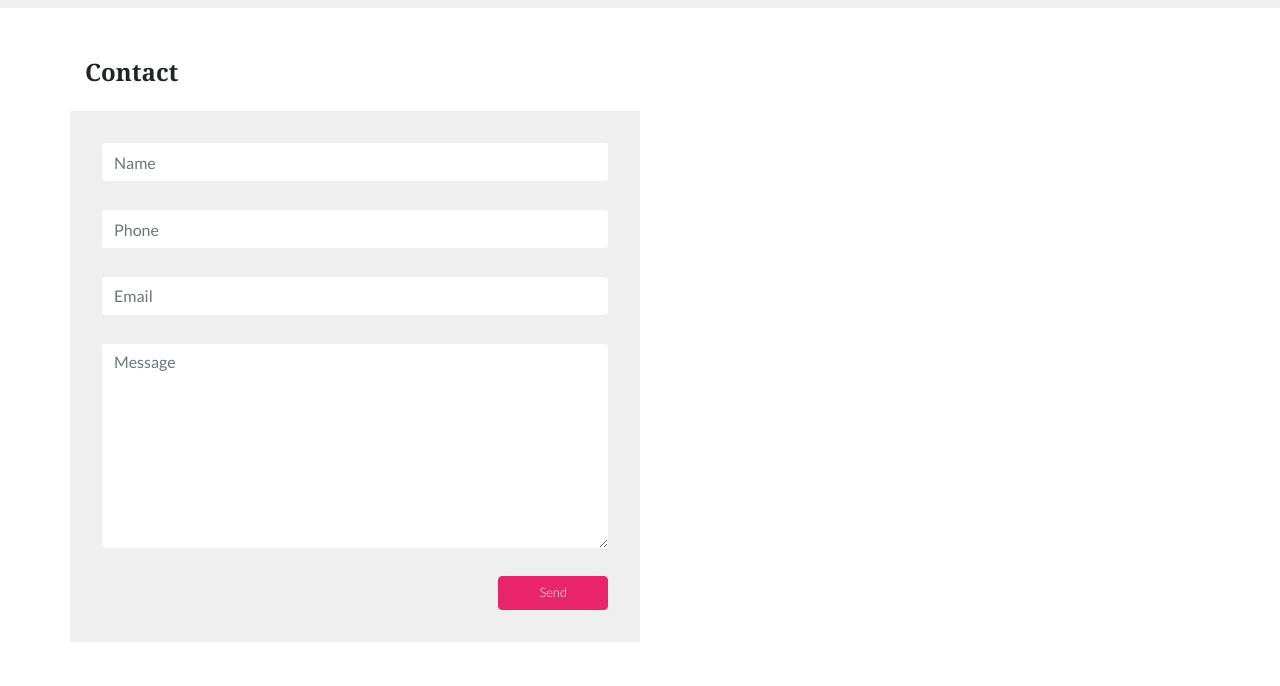
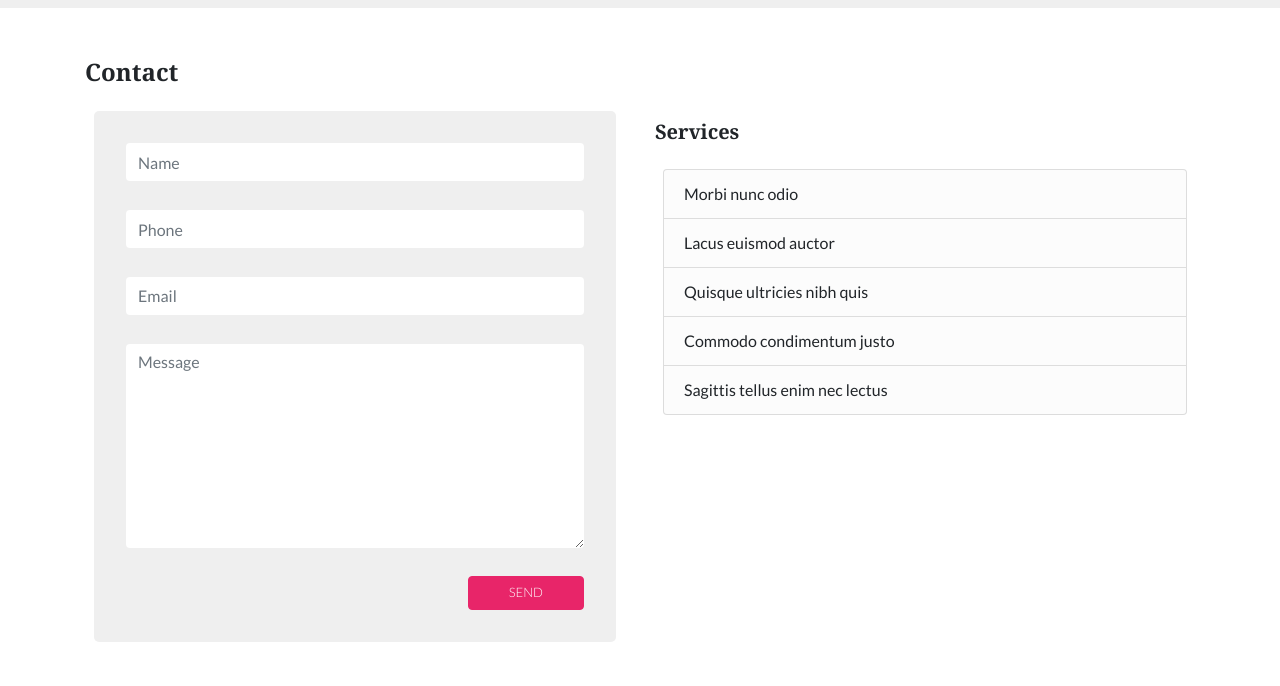
Before and after one commit to kallevikstyle/css-frameworks_ca, a website: page contact.html in a window 1280 px wide. Shown: the part 80-766 px from the top of the page. Drawn offline with nearby package versions, Linux system fonts and the light colour scheme.

Commit message:
Creating services section

```diff
--- a/assets/sass/partials/_layout.scss
+++ b/assets/sass/partials/_layout.scss
@@ -1,7 +1,9 @@
 main, article, header, nav, section, aside, footer {
 	display: block;
 }
-
+body {
+	min-height: 100vh;
+}
 // Buttons and links
 .btn-primary {
 	background-color: $color-highlight;
--- a/assets/sass/partials/modules/_contact.scss
+++ b/assets/sass/partials/modules/_contact.scss
@@ -1,12 +1,28 @@
-.contact-section {
+.contact {
     margin-top: $section-spacing;
     &__form {
         margin-top: $section-spacing / 3;
         background-color: $color-bg-shade;
+        border-radius: 5px;
         padding: 2rem;
+        padding-bottom: 1rem;
     }
     &__submit {
         padding-left: 2.5rem;
         padding-right: 2.5rem;
+
     }
 }
+.services {
+    margin-top: $section-spacing / 2;
+    &__list {
+        margin-top: $section-spacing / 2;
+    }
+    &__list-item {
+        background-color: lighten($color-bg-shade, 5%);
+        &:hover {
+            background-color: $color-bg-shade;
+        }
+
+    }
+}
--- a/contact.html
+++ b/contact.html
@@ -54,13 +54,13 @@
     <!-- Main content -->
     <main class="container" role="main">
         <!-- Contact section -->
-        <section class="contact-section row">
+        <section class="contact row">
             <div class="col-12">
                 <h1>Contact</h1>
             </div>
             <!-- Contact form -->
-            <div class="contact-section__form col-12 col-md-6">
-                <form>
+            <div class="col-12 col-md-6 px-0 px-md-3">
+                <form class="contact__form mx-lg-2">
                     <div class="form-group">
                         <label for="name" class="sr-only">Name</label>
                         <input type="text" class="form-control" id="name" placeholder="Name">
@@ -78,13 +78,24 @@
                         <textarea class="form-control" id="message" placeholder="Message" rows="8"></textarea>
                     </div>
                     <div class="form-group">
-                        <button type="submit" class="contact-section__submit btn btn-primary float-right">Send</button>
+                        <button type="submit" class="contact__submit btn btn-primary float-right">SEND</button>
+                        <div class="clearfix"></div>
                     </div>
                 </form>
             </div>
 
             <!-- Services -->
 
+            <div class="services col-12 col-md-6">
+                <h2>Services</h2>
+                <ul class="services__list list-group mx-lg-2">
+                    <li class="services__list-item list-group-item">Morbi nunc odio</li>
+                    <li class="services__list-item list-group-item">Lacus euismod auctor</li>
+                    <li class="services__list-item list-group-item">Quisque ultricies nibh quis</li>
+                    <li class="services__list-item list-group-item">Commodo condimentum justo</li>
+                    <li class="services__list-item list-group-item">Sagittis tellus enim nec lectus</li>
+                </ul>
+            </div>
         </section>
     </main>
 
```
Also changed, not shown: assets/css/styles.css.
